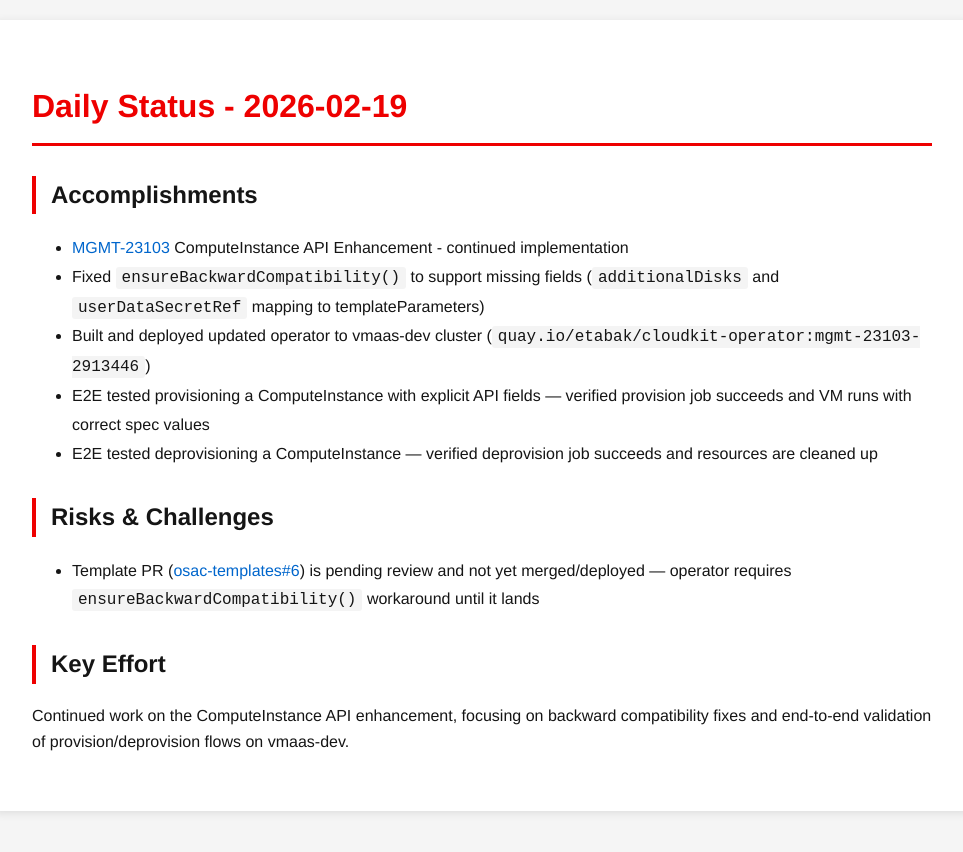
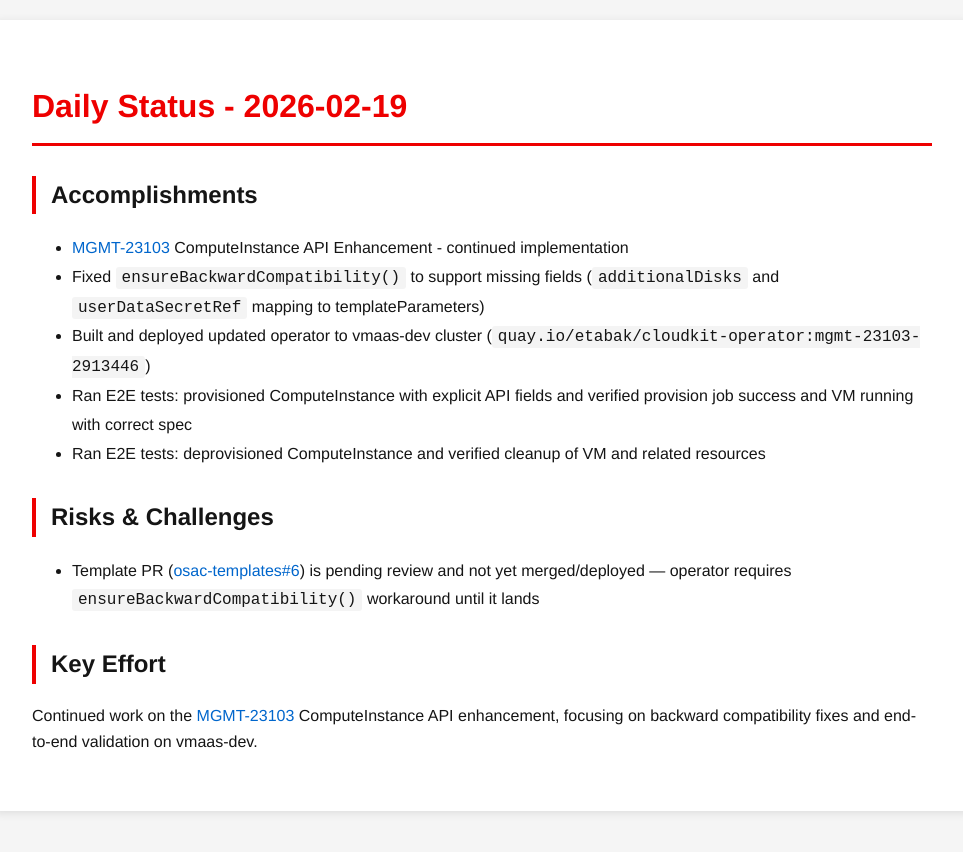
Before and after one commit to tzvatot/daily-status, a Jekyll site: the page built from 2026-02-19.md, in a window 1280 px wide. Shown: the top 852 px of the page, without its empty margins (158-1121 px from the left). Built offline with Jekyll 4.4.1, drawn with Linux system fonts in a browser that asks for light colours.

Commit message:
Daily status update - 2026-02-19

```diff
--- a/2026-02-19.md
+++ b/2026-02-19.md
@@ -11,8 +11,8 @@ date: 2026-02-19
 - [MGMT-23103](https://issues.redhat.com/browse/MGMT-23103) ComputeInstance API Enhancement - continued implementation
 - Fixed `ensureBackwardCompatibility()` to support missing fields (`additionalDisks` and `userDataSecretRef` mapping to templateParameters)
 - Built and deployed updated operator to vmaas-dev cluster (`quay.io/etabak/cloudkit-operator:mgmt-23103-2913446`)
-- E2E tested provisioning a ComputeInstance with explicit API fields — verified provision job succeeds and VM runs with correct spec values
-- E2E tested deprovisioning a ComputeInstance — verified deprovision job succeeds and resources are cleaned up
+- Ran E2E tests: provisioned ComputeInstance with explicit API fields and verified provision job success and VM running with correct spec
+- Ran E2E tests: deprovisioned ComputeInstance and verified cleanup of VM and related resources
 
 ## Risks & Challenges
 
@@ -20,4 +20,4 @@ date: 2026-02-19
 
 ## Key Effort
 
-Continued work on the ComputeInstance API enhancement, focusing on backward compatibility fixes and end-to-end validation of provision/deprovision flows on vmaas-dev.
+Continued work on the [MGMT-23103](https://issues.redhat.com/browse/MGMT-23103) ComputeInstance API enhancement, focusing on backward compatibility fixes and end-to-end validation on vmaas-dev.
```
